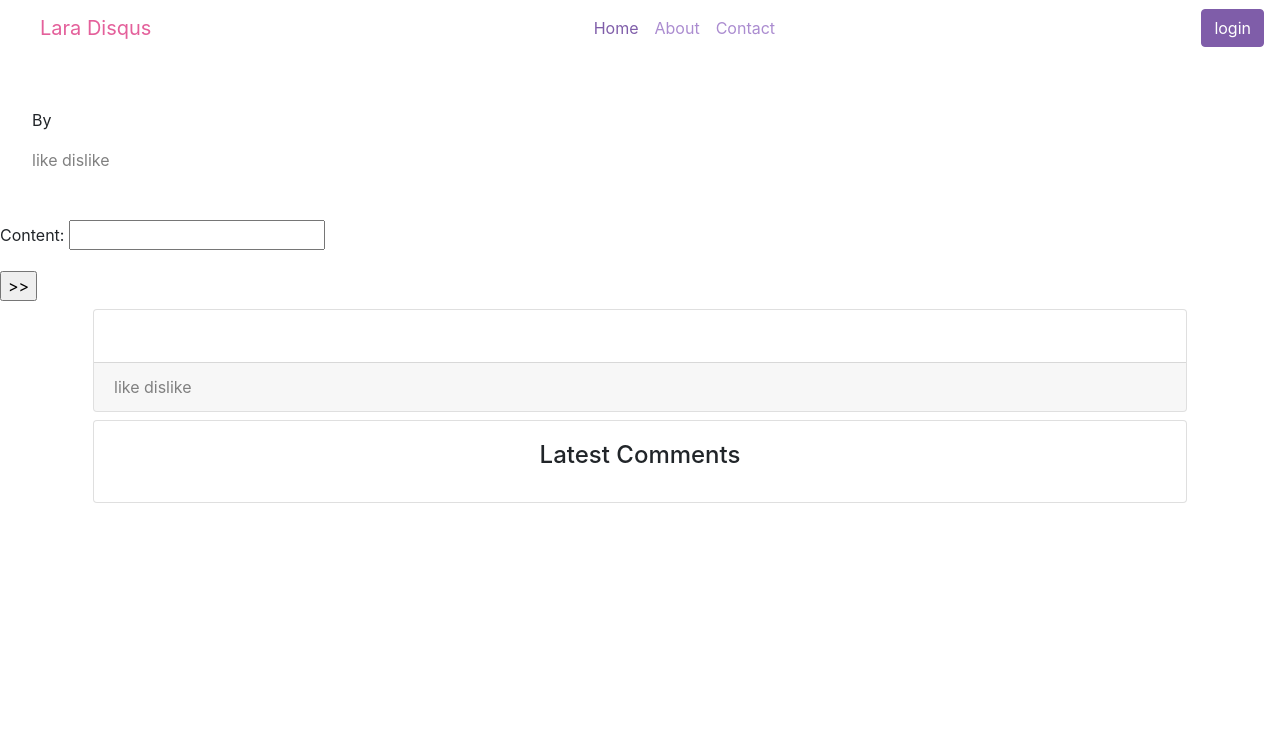
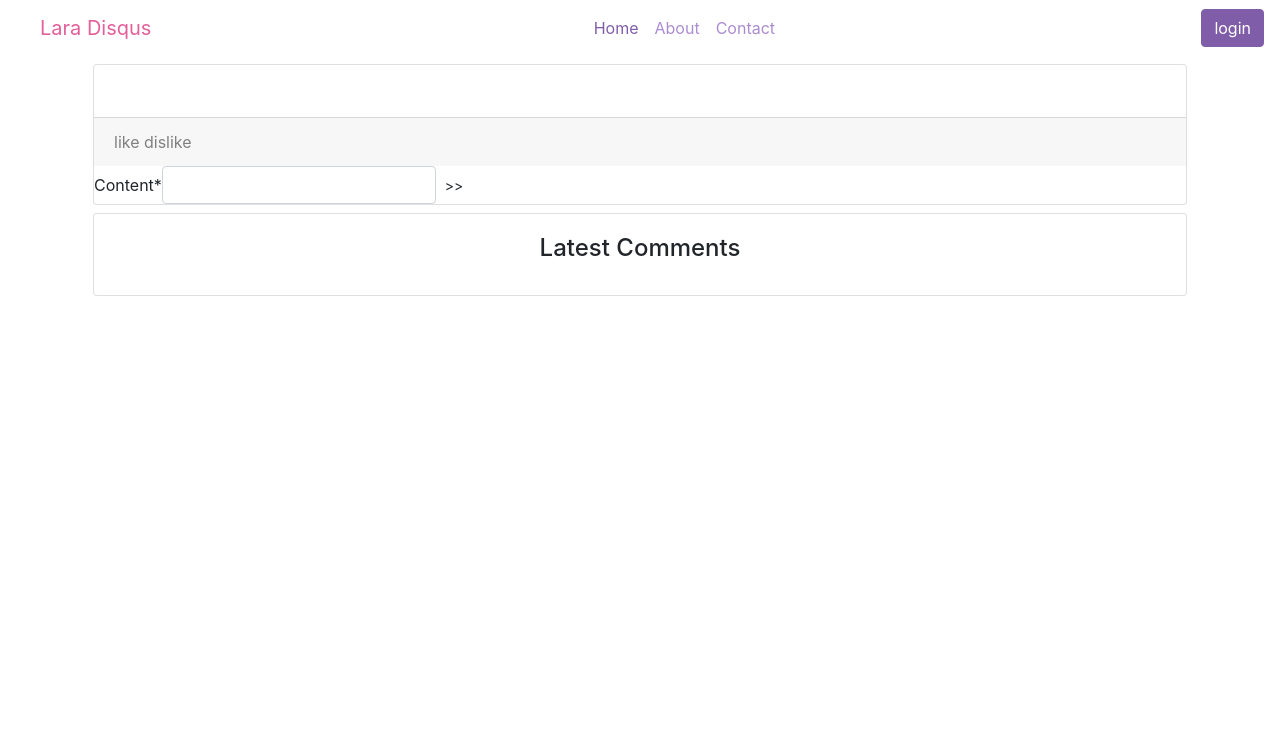
Before and after one commit to LaraDarine/lara-disqus, a Django app: template templates/discussions/discussion-details.html in a window 1280 px wide. Shown: the top 743 px of the page. Run offline with Django 3.2, Linux system fonts and the light colour scheme; the template is opened without the code that fills it: values that come from a table or form of the project are taken from there, others are empty; some libraries are stand-ins or nearby versions.

Commit message:
Remove old discussion details and set comment's crud permission :guardsman:

```diff
--- a/templates/discussions/discussion-details.html
+++ b/templates/discussions/discussion-details.html
@@ -1,106 +1,7 @@
 {% extends 'base.html' %}
-
+{% load crispy_forms_tags %}
 {% block content %}
 
-
-<div class="discussion">
-    <a href="#">{{ discussion.topic.title }}</a>
-    <p>{{ discussion.content }}</p>
-    <p>By <span>{{ discussion.author.username }}</span></p>
-    <div>
-        {% if current_user in discussion.likes.all %}
-        <a class="like" href="{% url 'toggle_like' pk=discussion.id %}">
-            liked
-        </a>
-        {% else %}
-        <a class="gray" href="{% url 'toggle_like' pk=discussion.id %}">
-            like
-        </a>
-        {% endif %}
-        <span>{{ discussion.likes_count }}</span>
-        {% if current_user in discussion.dislikes.all %}
-        <a class="dislike" href="{% url 'toggle_dislike' pk=discussion.id %}">
-            disliked
-        </a>
-        {% else %}
-        <a class="gray" href="{% url 'toggle_dislike' pk=discussion.id %}">
-            dislike
-        </a>
-        {% endif %}
-        <span>{{ discussion.dislikes_count }}</span>
-    </div>
-</div>
-<div class="">
-    <ul>
-        {% for comment in discussion.get_comments %}
-        <li>
-            <div><strong>{{ comment.author.username }}: </strong>{{ comment.content }}</div>
-            <div>
-                {% if current_user in comment.likes.all %}
-                <a class="like" href="{% url 'toggle_comment_like' pk=comment.id %}">
-                    liked
-                </a>
-                {% else %}
-                <a class="gray" href="{% url 'toggle_comment_like' pk=comment.id %}">
-                    like
-                </a>
-                {% endif %}
-                <span>{{ comment.likes_count }}</span>
-                {% if current_user in comment.dislikes.all %}
-                <a class="dislike" href="{% url 'toggle_comment_dislike' pk=comment.id %}">
-                    disliked
-                </a>
-                {% else %}
-                <a class="gray" href="{% url 'toggle_comment_dislike' pk=comment.id %}">
-                    dislike
-                </a>
-                {% endif %}
-                <span>{{ comment.dislikes_count }}</span>
-            </div>
-        </li>
-        {% if comment.replies.all %}
-        <ul>
-            {% for reply in comment.replies.all %}
-            <li>
-                <div><strong>{{ reply.author.username }}: </strong>{{ reply.content }}</div>
-                <div>
-                    {% if current_user in reply.likes.all %}
-                    <a class="like" href="{% url 'toggle_comment_like' pk=reply.id %}">
-                        liked
-                    </a>
-                    {% else %}
-                    <a class="gray" href="{% url 'toggle_comment_like' pk=reply.id %}">
-                        like
-                    </a>
-                    {% endif %}
-                    <span>{{ reply.likes_count }}</span>
-                    {% if current_user in reply.dislikes.all %}
-                    <a class="dislike" href="{% url 'toggle_comment_dislike' pk=reply.id %}">
-                        disliked
-                    </a>
-                    {% else %}
-                    <a class="gray" href="{% url 'toggle_comment_dislike' pk=reply.id %}">
-                        dislike
-                    </a>
-                    {% endif %}
-                    <span>{{ reply.dislikes_count }}</span>
-                </div>
-            </li>
-
-            {% endfor %}
-        </ul>
-        {% endif %}
-        {% endfor %}
-    </ul>
-    <div id="new-comment">
-        <form action="" method="post" enctype="multipart/form-data">
-            {% csrf_token %}
-            {{ comment_form.as_p }}
-            <input type="submit" value=">>">
-        </form>
-
-    </div>
-</div>
 <section class="container mx-auto">
     <div class="card m-2">
         <img src="{{ discussion.image.url }}" class="card-img-top" alt="{{ discussion.id }}">
@@ -139,6 +40,13 @@
                     <small class="text-muted">{{ discussion.created_at |date:'m-d H:i'  }}</small>
                 </div>
             </div>
+        </div>
+        <div class="" id="new-comment">
+            <form class="form-inline" action="" method="post" enctype="multipart/form-data">
+                {% csrf_token %}
+                {{ comment_form | crispy }}
+                <input class="btn btn-sm" type="submit" value=">>">
+            </form>
         </div>
     </div>
     <div class="">
@@ -183,8 +91,10 @@
                                         <span class="badge badge-danger">{{ comment.dislikes_count }}</span>
                                     </div>
                                     <div class="">
+                                        {% if current_user == comment.author %}
                                         <a href="#" class="btn btn-sm">Edit</a>
                                         <a href="#" class="btn btn-sm">Delete</a>
+                                        {% endif %}
                                         <a href="#" class="btn btn-sm">Reply</a>
                                         <small class="text-muted">{{ comment.created_at |date:'m-d H:i'  }}</small>
                                     </div>
```
